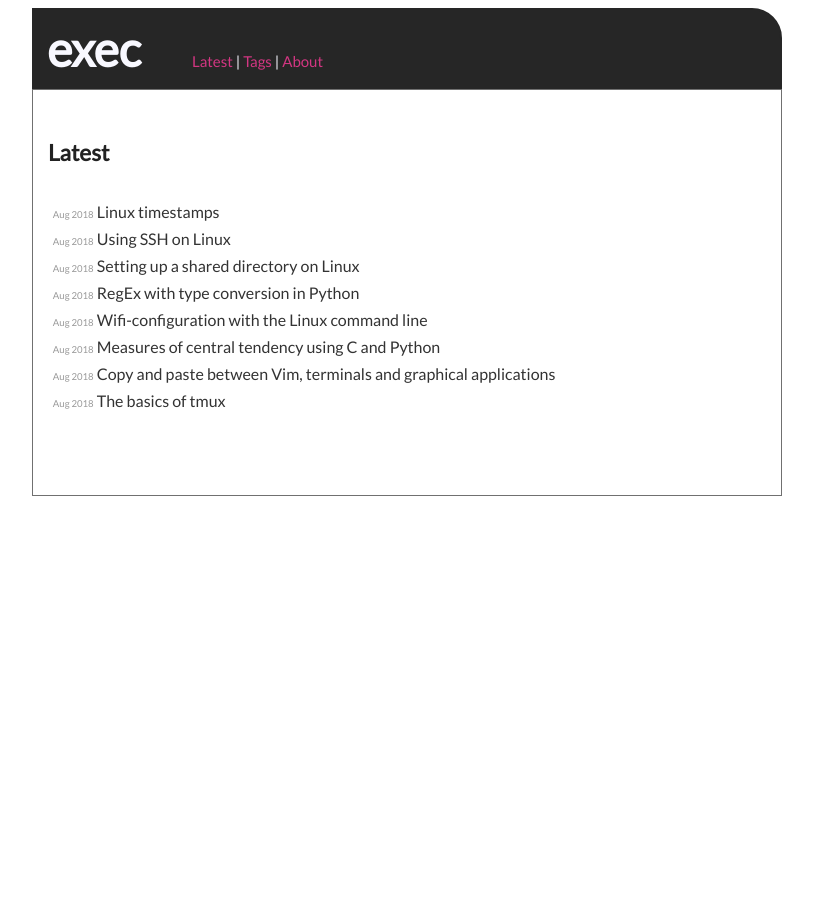
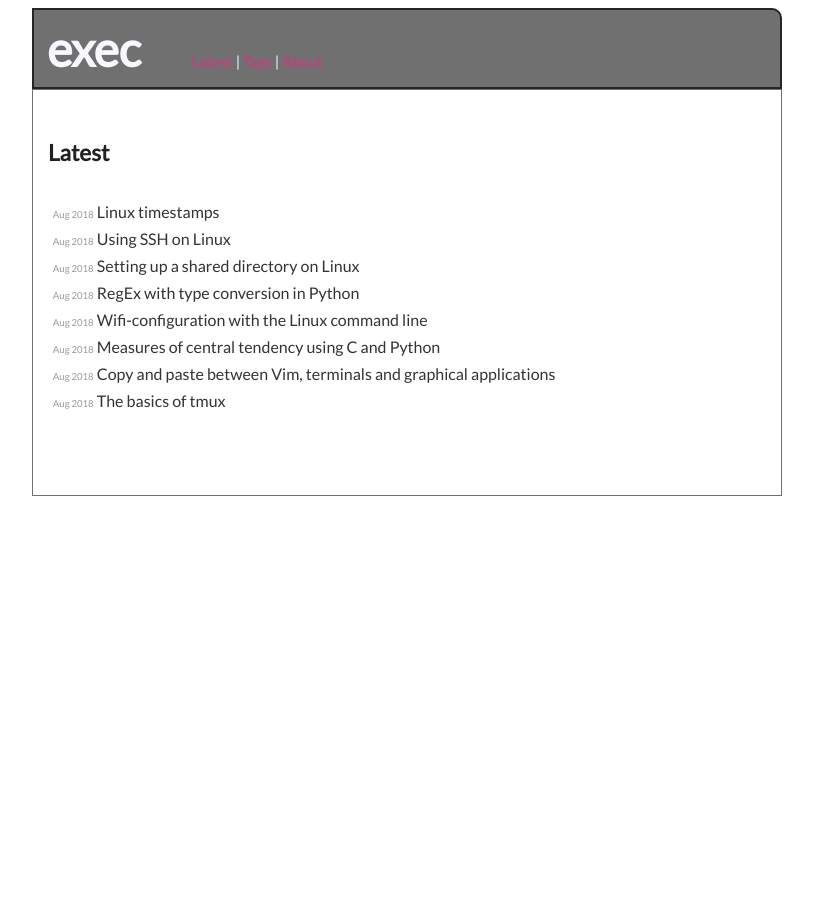
Before and after one commit to execas/execas.github.io, a Jekyll site: the page built from index.html, in a window 1280 px wide. Shown: the whole page, without its empty margins (233-1046 px from the left). Built offline with Jekyll 4.4.1, drawn with Linux system fonts in a browser that asks for light colours.

Commit message:
Update execas.css

```diff
--- a/css/execas.css
+++ b/css/execas.css
@@ -107,13 +107,13 @@ p {
 }
 
 .header {
-     background-color:#262626;
+     background-color:#707070;
      color: #f8f8ff;
      margin:0 auto;
      max-width: 720px;
      padding: 10px 13px 10px 13px;
      border: 2px solid #262626;
-     border-radius: 0px 30px 0px 0px;
+     border-radius: 0px 10px 0px 0px;
 }
 
 .header h1 {
```
